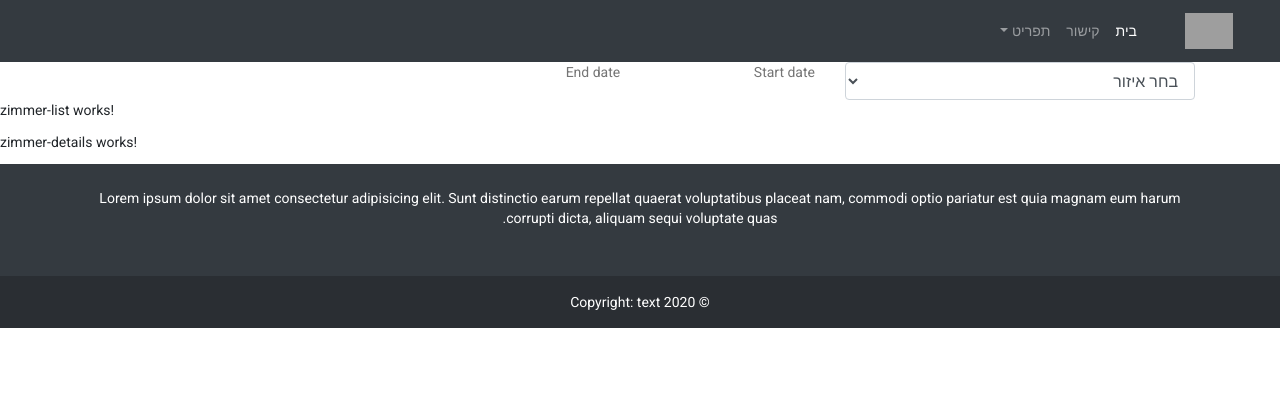
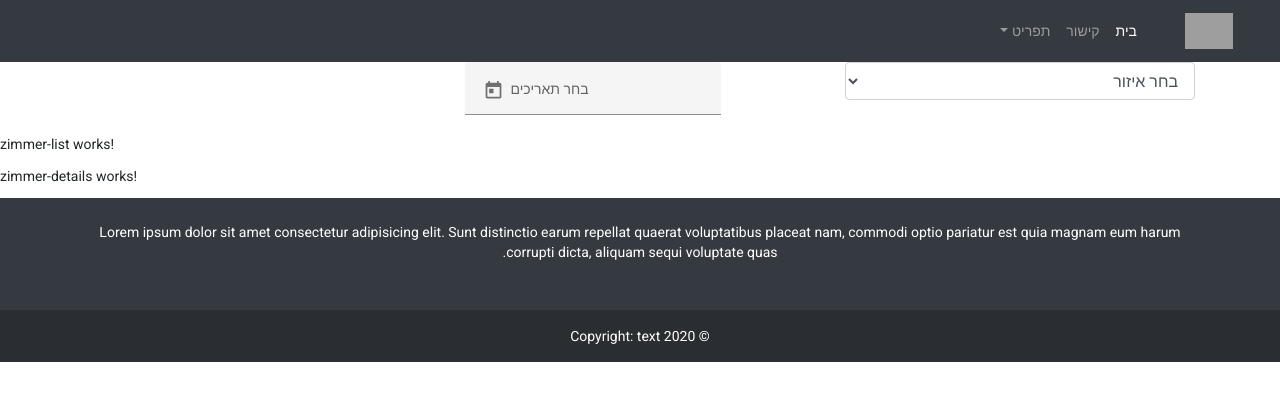
Before and after one commit to TalRandi/FinalProject, an Angular app in the folder finalProject/: page / in a window 1280 px wide. Shown: the top 400 px of the page. Built offline with nearby package versions, Linux system fonts and the light colour scheme; grey boxes are pictures that could not be loaded.

Commit message:
added date-picker

```diff
--- a/finalProject/src/app/search-bar/search-bar.component.html
+++ b/finalProject/src/app/search-bar/search-bar.component.html
@@ -11,12 +11,20 @@
             </select>
         </div>
         <div class="col-sm">
-            <!-- https://material.angular.io/components/datepicker/overview -->
-            <mat-date-range-input [rangePicker]="picker">
-                <input matStartDate placeholder="Start date">
-                <input matEndDate placeholder="End date">
-            </mat-date-range-input>
-            <mat-date-range-picker #picker></mat-date-range-picker>
+            <mat-form-field appearance="fill">
+                <mat-label>בחר תאריכים</mat-label>
+                <mat-date-range-input [rangePicker]="picker">
+                  <input matStartDate placeholder="תאריך הגעה">
+                  <input matEndDate placeholder="תאריך עזיבה">
+                </mat-date-range-input>
+                <mat-datepicker-toggle matSuffix [for]="picker"></mat-datepicker-toggle>
+                <mat-date-range-picker #picker></mat-date-range-picker>
+              </mat-form-field>
+            <!-- <mat-form-field>
+                <input matInput [matDatepicker]="myDatePicker">
+                <mat-datepicker-toggle [for]="myDatePicker" matSuffix></mat-datepicker-toggle>
+                <mat-datepicker #myDatePicker></mat-datepicker>
+            </mat-form-field> -->
         </div>
         <div class="col-sm">
 
```
Also changed, not shown: finalProject/src/app/app.module.ts (+7 -1 lines).
